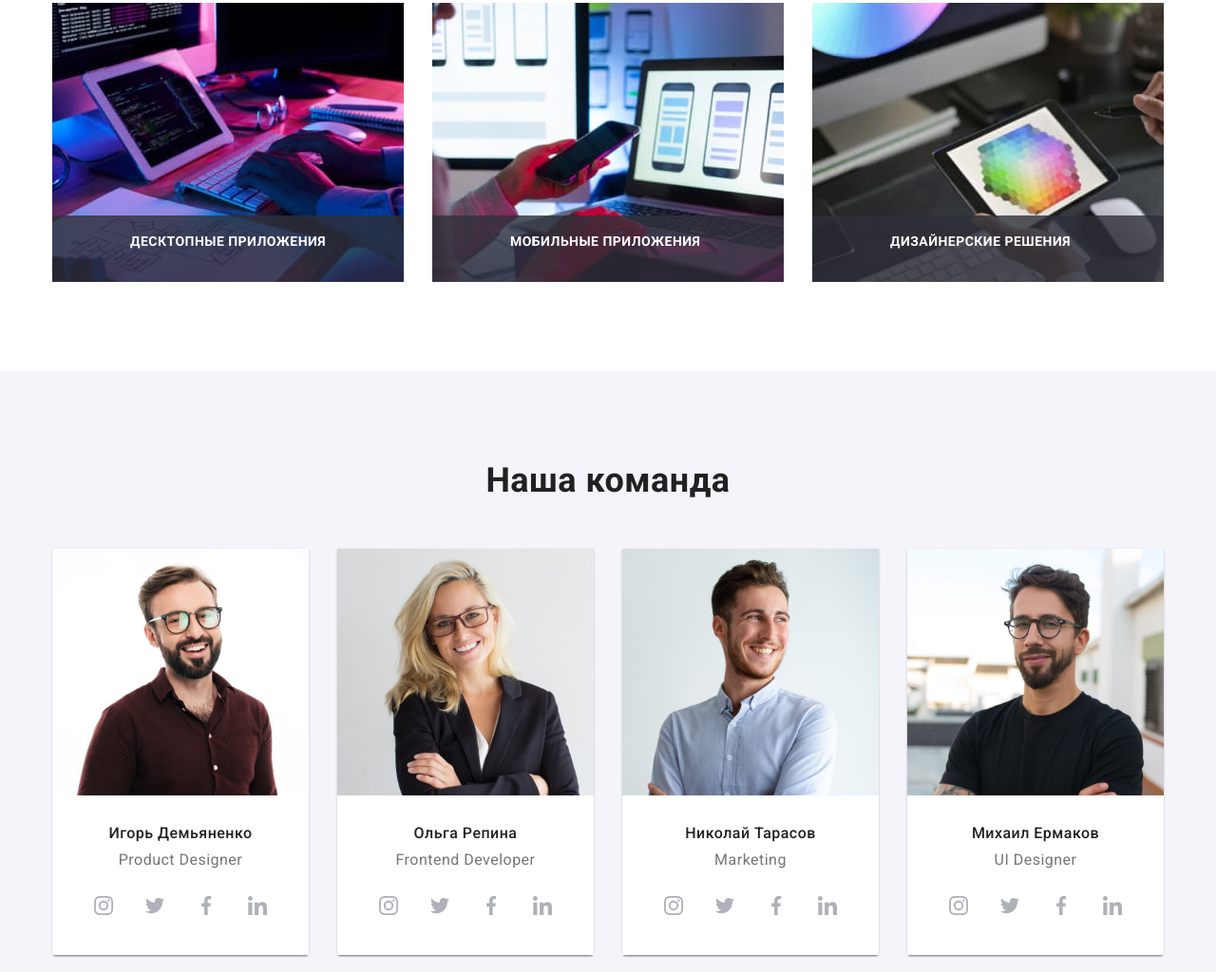
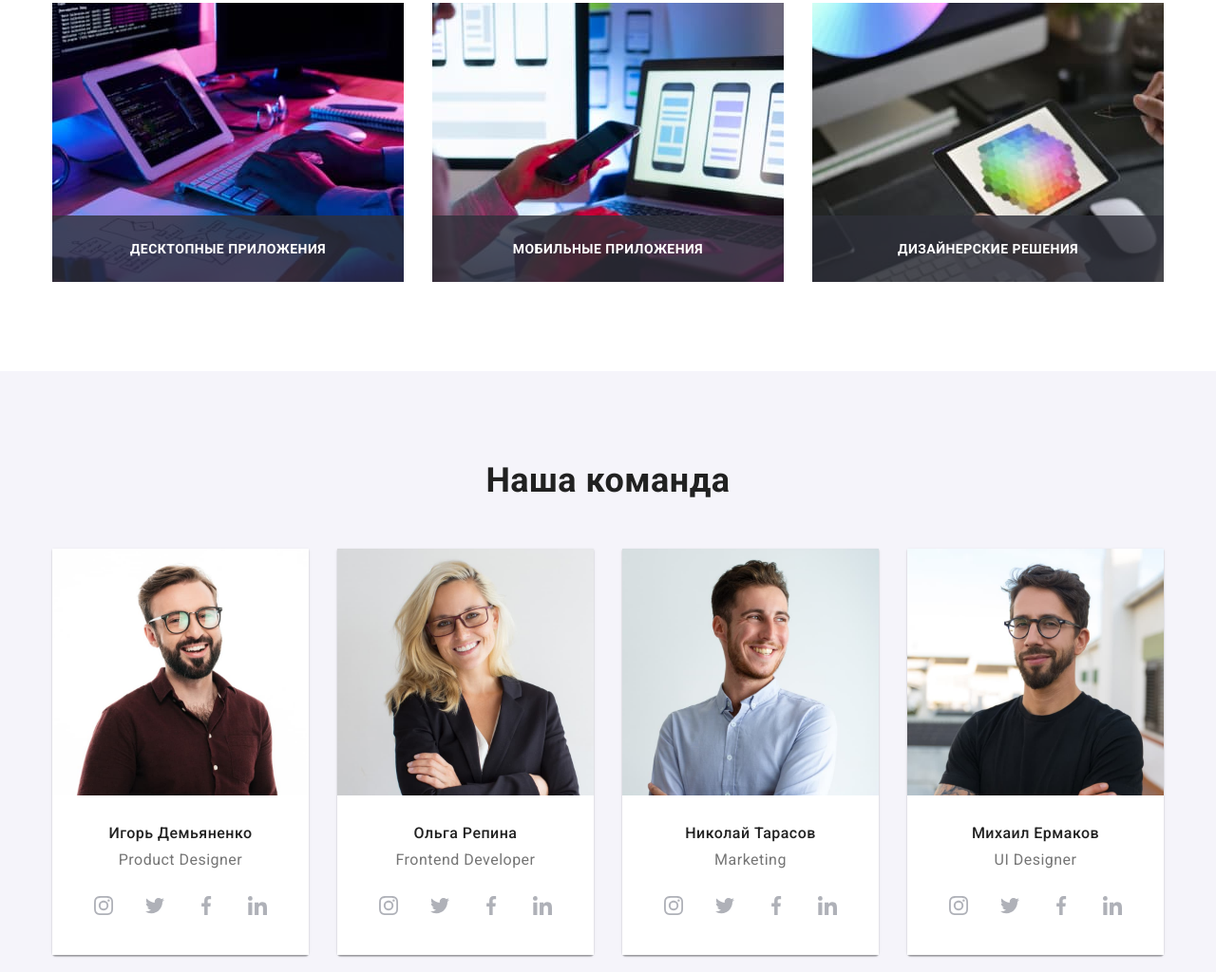
Before and after one commit to Oleg-Deda/goit-markup-hw-05, a plain HTML site: page index.html in a window 1280 px wide. Shown: the part 1205-2229 px from the top of the page at 95% size. Drawn offline with nearby package versions, Linux system fonts and the light colour scheme.

Commit message:
Update styles.css

```diff
--- a/css/styles.css
+++ b/css/styles.css
@@ -359,12 +359,14 @@ img {
   position: absolute;
   display: flex;
   align-items: center;
-  left: 82px;
-  bottom: 35px;
+  left: 0;
+  bottom: 0;
+  justify-content: center;
+  width: 370px;
+  height: 70px;
   font-weight: 700;
   font-size: 14px;
   line-height: 1.14;
-  text-align: center;
   color: var(--primary-white-color);
   text-transform: uppercase;
 }
@@ -531,7 +533,6 @@ img {
 
 .footer-logo {
   color: var(--accent-color);
-  /* display: inline-block; */
   margin-bottom: 20px;
   margin-top: 0;
   font-family: 'Raleway';
@@ -704,7 +705,7 @@ img {
     1px 4px 6px rgba(0, 0, 0, 0.16);
 }
 .overlay-text {
-  padding: 63px 24px;
+  /* padding: 63px 24px; */
   font-size: 18px;
   line-height: 1.55;
   color: var(--primary-white-color);
```
